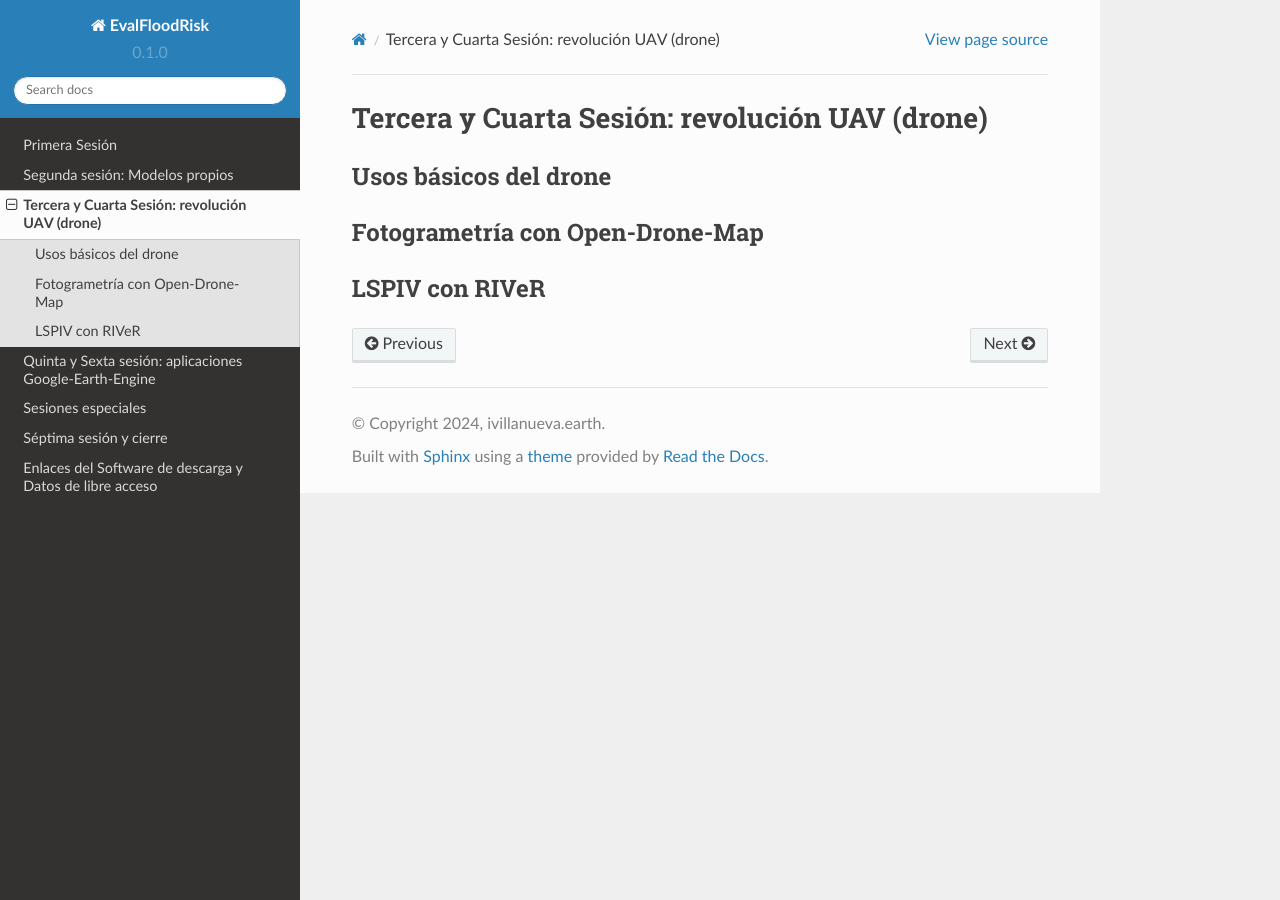
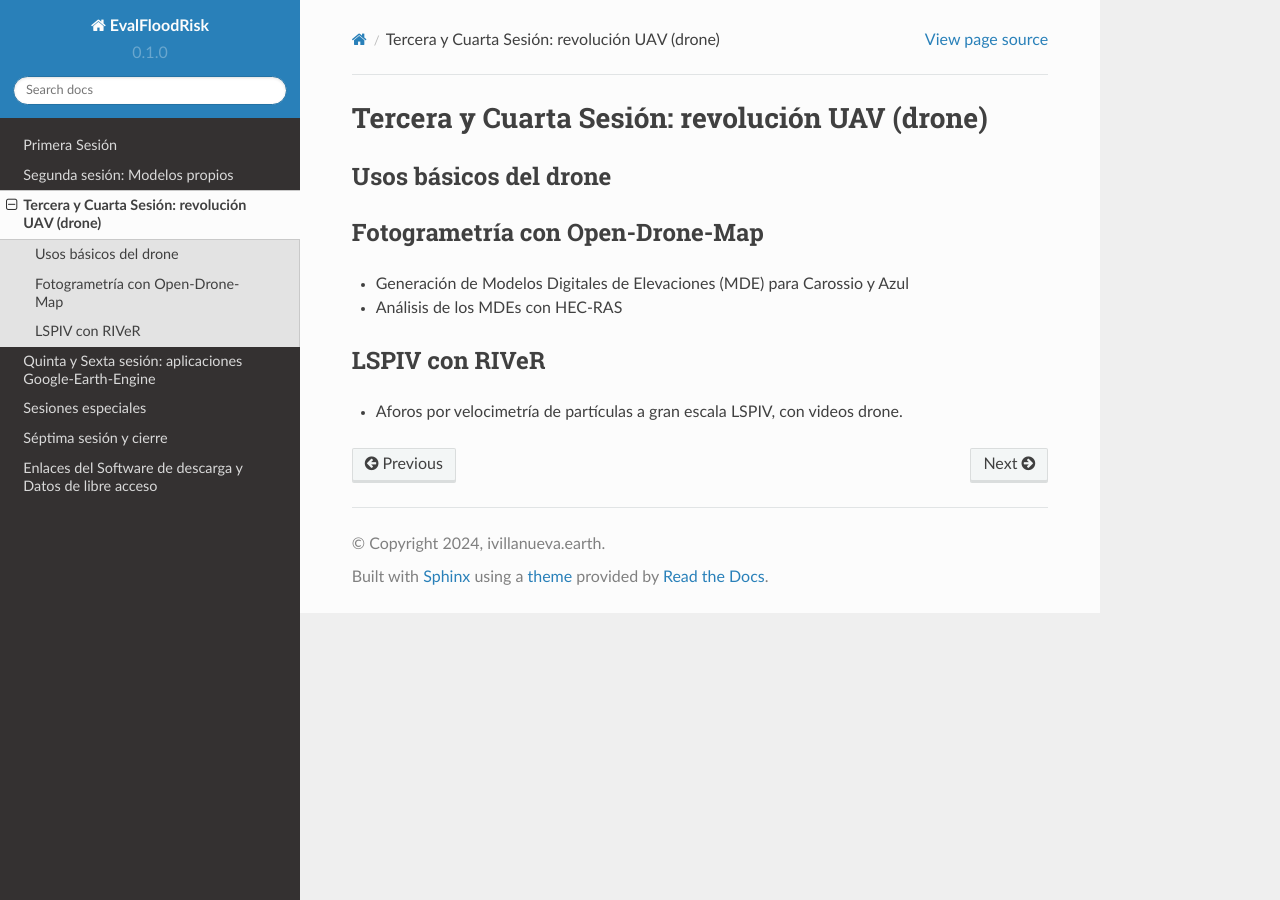
Before and after one commit to ivillamadrid/EvalFloodRisk_RSSWE, a Sphinx documentation site: the page built from docs/source/D3.rst, in a window 1280 px wide. Built offline with Sphinx 7.4.7 and the Read the Docs theme 2.0.0, drawn with Linux system fonts in a browser that asks for light colours.

Commit message:
Update D3.rst

```diff
--- a/docs/source/D3.rst
+++ b/docs/source/D3.rst
@@ -7,6 +7,11 @@ Usos básicos del drone
 
 Fotogrametría con Open-Drone-Map
 --------------------------------
+* Generación de Modelos Digitales de Elevaciones (MDE) para Carossio y Azul
+
+* Análisis de los MDEs con HEC-RAS
 
 LSPIV con RIVeR
 ---------------
+
+* Aforos por velocimetría de partículas a gran escala LSPIV, con videos drone.
```
